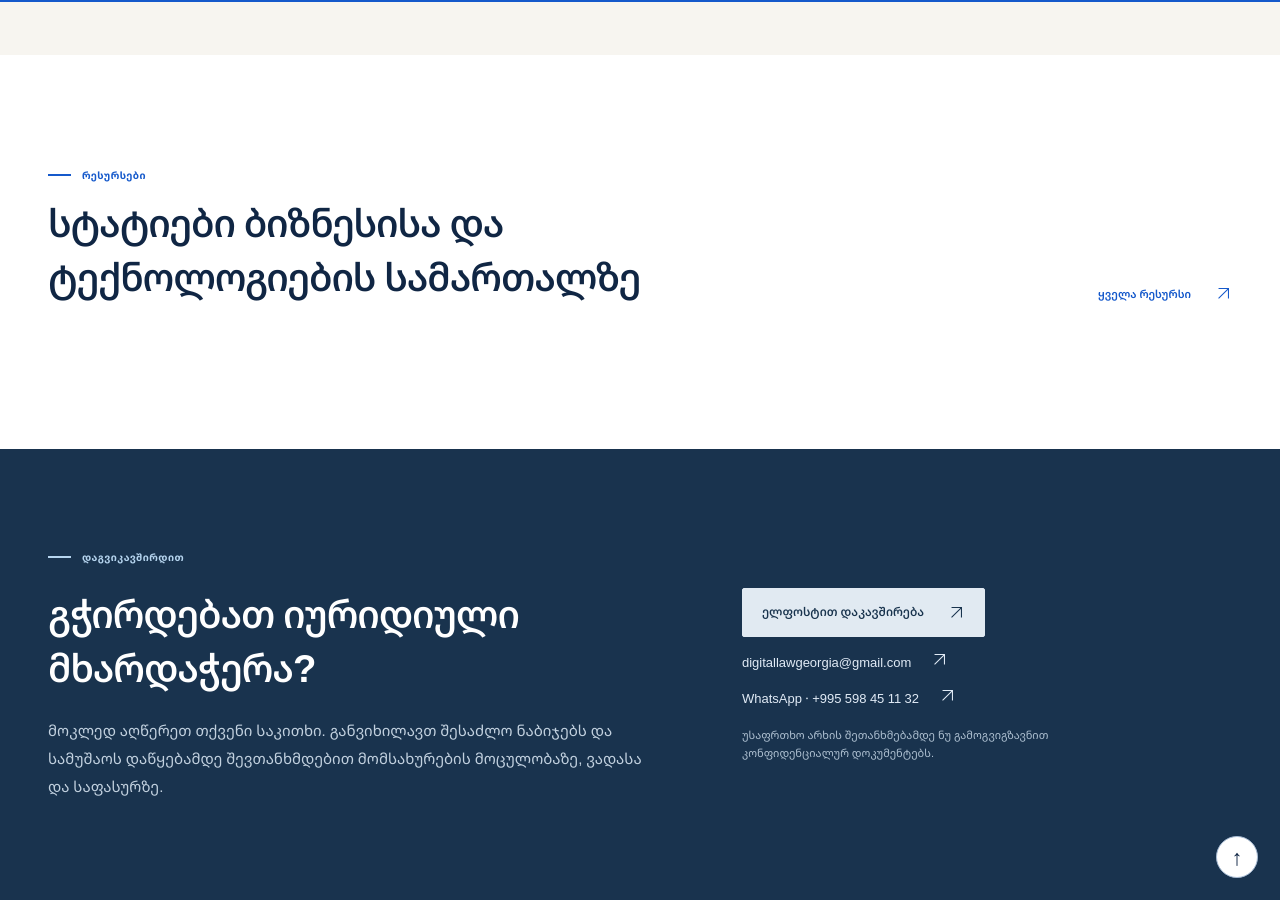
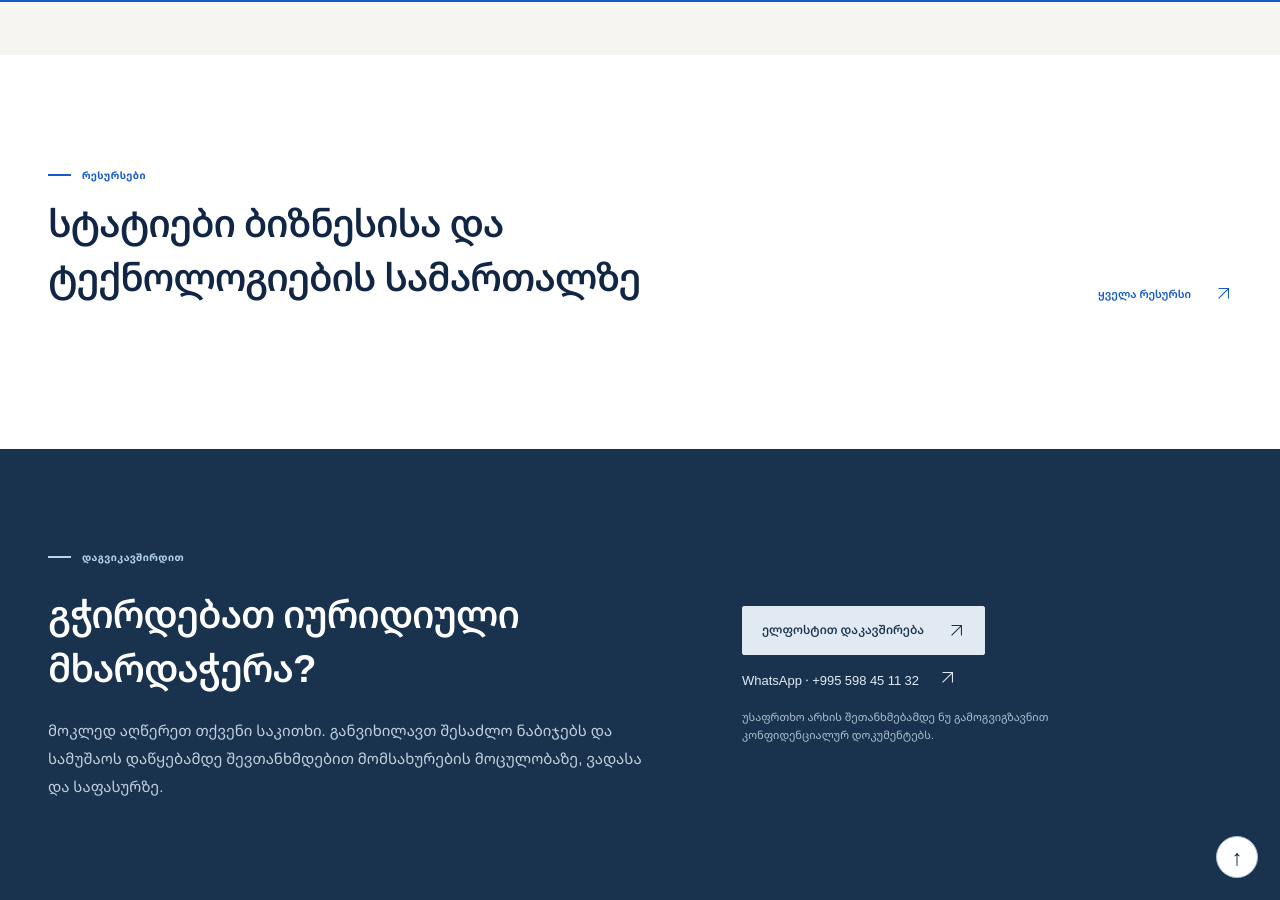
Before and after one commit to luka019/lukaswebsite, a Jekyll site: the page index.html, which Jekyll copies as it is, in a window 1280 px wide and 900 px high, scrolled down 1381 px. Built offline with Jekyll 4.4.1, drawn with Linux system fonts in a browser that asks for light colours.

Commit message:
Simplify contact section to one email CTA and optional WhatsApp link

```diff
--- a/index.html
+++ b/index.html
@@ -118,7 +118,7 @@
 
     <section class="law-contact" id="contact" aria-labelledby="contact-heading"><div class="container law-contact-grid">
       <div><p class="law-eyebrow"><span class="law-eyebrow-line" aria-hidden="true"></span><span data-en="LET'S TALK">დაგვიკავშირდით</span></p><h2 id="contact-heading" data-en="Need legal support for your business?">გჭირდებათ იურიდიული მხარდაჭერა?</h2><p data-en="Briefly describe your legal question. We will discuss the next steps and agree the scope, timing and fees before work begins.">მოკლედ აღწერეთ თქვენი საკითხი. განვიხილავთ შესაძლო ნაბიჯებს და სამუშაოს დაწყებამდე შევთანხმდებით მომსახურების მოცულობაზე, ვადასა და საფასურზე.</p></div>
-      <div class="law-contact-actions"><a class="law-button law-button-primary" href="mailto:digitallawgeorgia@gmail.com"><span data-en="Email us">ელფოსტით დაკავშირება</span><svg class="dlg-arrow-icon" viewBox="0 0 24 24" width="17" height="17" fill="none" stroke="currentColor" stroke-width="1.5" aria-hidden="true"><path d="M5 19 19 5M5 5h14v14"/></svg></a><a class="law-contact-email" href="mailto:digitallawgeorgia@gmail.com">digitallawgeorgia@gmail.com <svg class="dlg-arrow-icon" viewBox="0 0 24 24" width="17" height="17" fill="none" stroke="currentColor" stroke-width="1.5" aria-hidden="true"><path d="M5 19 19 5M5 5h14v14"/></svg></a><a class="law-contact-email" href="https://wa.me/995598451132" target="_blank" rel="noopener noreferrer">WhatsApp · +995 598 45 11 32 <svg class="dlg-arrow-icon" viewBox="0 0 24 24" width="17" height="17" fill="none" stroke="currentColor" stroke-width="1.5" aria-hidden="true"><path d="M5 19 19 5M5 5h14v14"/></svg></a><span data-en="Please do not send confidential documents before we agree a secure channel.">უსაფრთხო არხის შეთანხმებამდე ნუ გამოგვიგზავნით კონფიდენციალურ დოკუმენტებს.</span></div>
+      <div class="law-contact-actions"><a class="law-button law-button-primary" href="mailto:digitallawgeorgia@gmail.com"><span data-en="Email us">ელფოსტით დაკავშირება</span><svg class="dlg-arrow-icon" viewBox="0 0 24 24" width="17" height="17" fill="none" stroke="currentColor" stroke-width="1.5" aria-hidden="true"><path d="M5 19 19 5M5 5h14v14"/></svg></a><a class="law-contact-email" href="https://wa.me/995598451132" target="_blank" rel="noopener noreferrer">WhatsApp · +995 598 45 11 32 <svg class="dlg-arrow-icon" viewBox="0 0 24 24" width="17" height="17" fill="none" stroke="currentColor" stroke-width="1.5" aria-hidden="true"><path d="M5 19 19 5M5 5h14v14"/></svg></a><span data-en="Please do not send confidential documents before we agree a secure channel.">უსაფრთხო არხის შეთანხმებამდე ნუ გამოგვიგზავნით კონფიდენციალურ დოკუმენტებს.</span></div>
     </div></section>
   </main>
   <button type="button" class="law-to-top" data-back-to-top aria-label="გვერდის დასაწყისში დაბრუნება" data-en-aria="Back to top"><span aria-hidden="true">↑</span></button>
```
